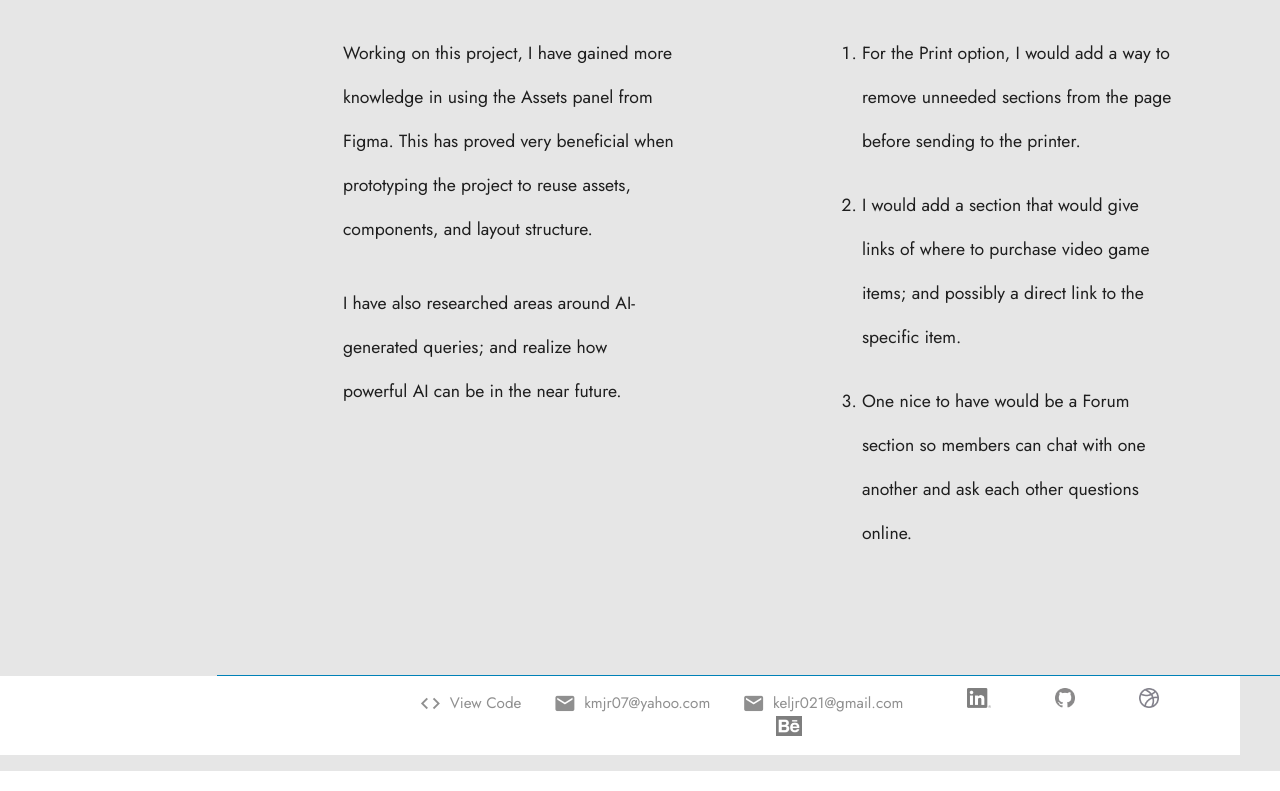
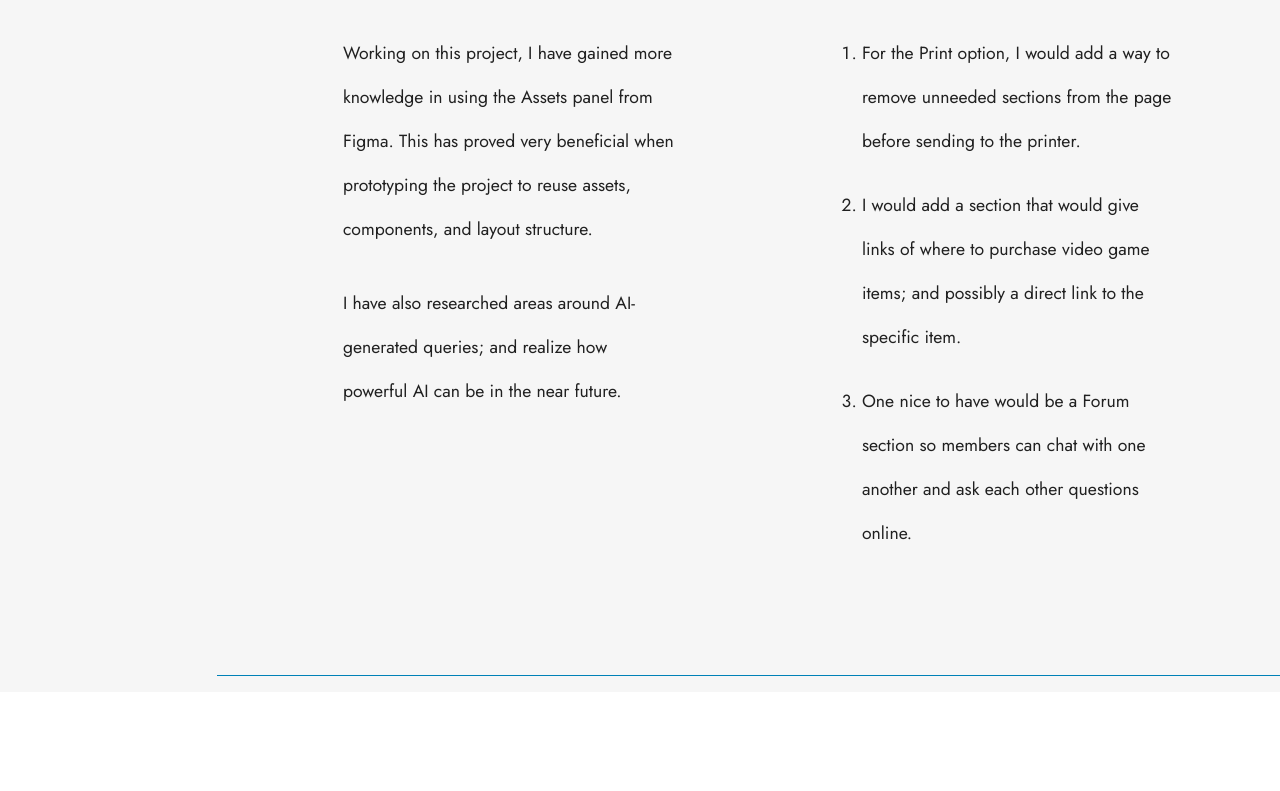
Before and after one commit to keljr021/portfolio-2023, a Vue app: page /#/view/four in a window 1280 px wide. Shown: the part 7721-8512 px from the top of the page. After the commit the page ends 8433 px from the top, so only its background shows below. Built offline with nearby package versions, Linux system fonts and the light colour scheme.

Commit message:
Updated Prints web item

```diff
--- a/src/components/partials/Footer.vue
+++ b/src/components/partials/Footer.vue
@@ -22,7 +22,7 @@ export default {
 <template>
     <v-row v-if="$vuetify.display.smAndDown" class="footer fixed">
       <v-col class="text-right">
-        <v-menu transition="slide-x-reverse-transition" :theme="onHomePage ? 'dark' : 'light'">
+        <v-menu transition="slide-x-reverse-transition" :theme="onHomePage ? 'dark' : 'light'" :style="{ 'background-color': onHomePage ? 'transparent' : 'white' }">
           <template v-slot:activator="{ props }">
             <v-btn
               flat
@@ -113,12 +113,10 @@ export default {
 <style scoped lang="scss">
 .footer {
   width: calc(100% - 40px);
-  padding-left: calc(26% + 5px);
   font-size: 95%;
   position: absolute;
   bottom: 0;
   margin: 0;
-  background-color: white;
 
   &.relative {
     position: relative;
--- a/src/pages/View.vue
+++ b/src/pages/View.vue
@@ -149,13 +149,12 @@
       </v-row>
     </div>
 
-    <Footer :onHomePage="false" />
   </v-container>
 </template>
 
 <style scoped lang="scss">
 .bg {
-  background-color: #e6e6e6;
+  background-color: #f6f6f6;
 }
 
 .fixed-item {
--- a/src/pages/viewItem/Prints.vue
+++ b/src/pages/viewItem/Prints.vue
@@ -101,7 +101,6 @@
     </v-col>
     <v-col offset-md="3" offset-lg="3">
       <div class="view-text"
-           :style="{ 'border-bottom': '1px solid' + primaryColor }"
            @click="$emit('toggle-banner', false)"
            @mouseover="(showBanner === true) ? hoverAwayFromBanner() : ''">
         <overview title="Prints Web Comics" :color="secondaryColor">
@@ -329,7 +328,6 @@
 
 <style scoped>
 .view-text {
-  border: 2px solid #ccc;
   background-color: #f6f6f6;
 }
 </style>
```
